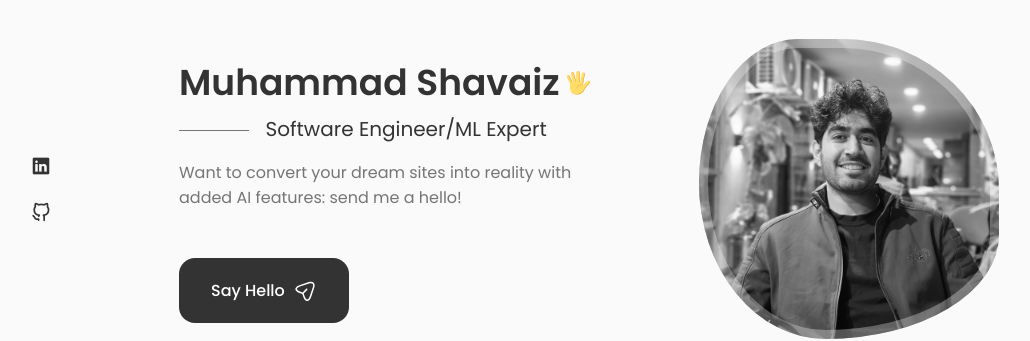
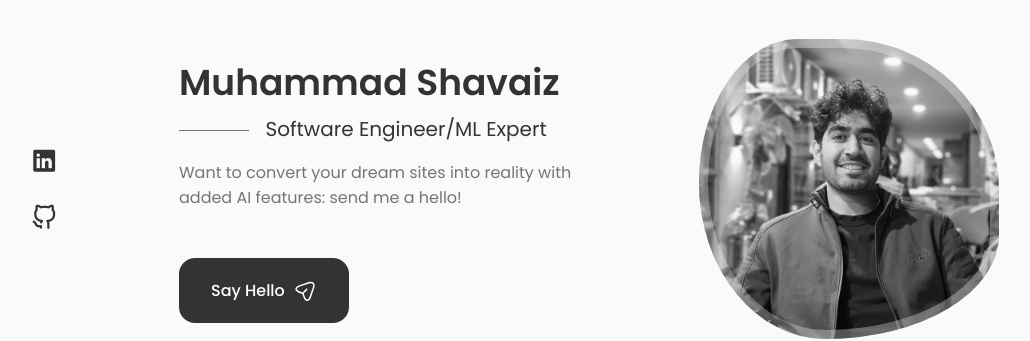
Before and after one commit to MuhammadShavaiz/Portfolio, a React (Create React App) app: page / in a window 1280 px wide. Shown: the part 145-486 px from the top of the page, without its empty margins (125-1155 px from the left). Built offline with nearby package versions, Linux system fonts and the light colour scheme.

Commit message:
initial commit

```diff
--- a/src/components/Home/Data.js
+++ b/src/components/Home/Data.js
@@ -5,55 +5,6 @@
    <div className="home__data">
         <h1 className="home__title">
             Muhammad Shavaiz
-            <svg
-                  width="36"
-                  height="36"
-                  viewBox="0 0 48 48"
-                  fill="none"
-                  xmlns="http://www.w3.org/2000/svg"
-                  class="home__hand"
-                >
-                  <path
-                    d="M25.4995 32.0305L31.3495 33.1555L36.1495 8.48051C36.4495 6.83051 35.3995 5.18051 33.8245 4.88051C32.1745 4.58051 30.5995 5.70551 30.2995 7.35551L25.4995 32.0305Z"
-                    fill="#FFDD67"
-                  ></path>
-                  <path
-                    d="M33.8996 4.88018C33.6746 4.80518 33.5246 4.80518 33.2996 4.80518C34.6496 5.33018 35.3996 6.75518 35.0996 8.25518L30.2996 32.9302L31.3496 33.1552L36.1496 8.48018C36.5246 6.75518 35.4746 5.18018 33.8996 4.88018Z"
-                    fill="#EBA352"
-                  ></path>
-                  <path
-                    d="M19.4995 32.7802H26.5495V5.55518C26.5495 3.53018 24.9745 1.80518 23.0245 1.80518C21.1495 1.80518 19.4995 3.45518 19.4995 5.55518V32.7802Z"
-                    fill="#FFDD67"
-                  ></path>
-                  <path
-                    d="M23.0995 1.80518C22.9495 1.80518 22.7245 1.80518 22.5745 1.88018C24.2995 2.18018 25.5745 3.68018 25.5745 5.55518V32.8552H26.6245V5.55518C26.6245 3.45518 25.0495 1.80518 23.0995 1.80518Z"
-                    fill="#EBA352"
-                  ></path>
-                  <path
-                    d="M15.7495 32.7054L21.7495 31.1304L15.2245 6.30541C14.7745 4.58041 13.0495 3.53041 11.3995 3.90541C9.74948 4.35541 8.77448 6.08041 9.22448 7.80541L15.7495 32.7054Z"
-                    fill="#FFDD67"
-                  ></path>
-                  <path
-                    d="M11.3995 3.90541L10.9495 4.13041C12.4495 4.05541 13.7995 5.03041 14.2495 6.60541L20.7745 31.4304L21.8245 31.1304L15.2245 6.30541C14.7745 4.58041 13.0495 3.53041 11.3995 3.90541Z"
-                    fill="#EBA352"
-                  ></path>
-                  <path
-                    d="M2.99937 10.355C1.57437 11.03 1.12437 12.83 1.87437 14.33L11.7744 34.055L16.7994 31.505L6.89937 11.78C6.14937 10.28 4.42437 9.68 2.99937 10.355Z"
-                    fill="#FFDD67"
-                  ></path>
-                  <path
-                    d="M2.99956 10.355C2.84956 10.43 2.69956 10.505 2.54956 10.655C3.82456 10.28 5.24956 10.955 5.92456 12.305L15.8246 32.03L16.7996 31.58L6.89956 11.78C6.14956 10.28 4.42456 9.68 2.99956 10.355Z"
-                    fill="#EBA352"
-                  ></path>
-                  <path
-                    d="M46.2744 22.2801C45.0744 19.9551 41.3244 20.1051 37.4994 24.3051C34.7994 27.2301 34.2744 28.2051 31.5744 28.1301V25.0551C31.5744 25.0551 25.7994 20.7801 14.3244 22.7301C14.3244 22.7301 7.79945 23.6301 7.79945 27.0801C7.79945 27.0801 6.67445 35.4051 8.99945 40.6551C12.4494 48.4551 30.1494 50.4801 35.6994 37.2051C36.8244 34.5801 39.0744 32.6301 41.0994 30.1551C43.4244 27.1551 47.5494 24.7551 46.2744 22.2801Z"
-                    fill="#FFDD67"
-                  ></path>
-                  <path
-                    d="M46.2745 22.28C46.0495 21.83 45.7495 21.53 45.3745 21.23C45.4495 21.305 45.5245 21.38 45.5245 21.53C46.7995 24.08 42.6745 26.405 40.1995 29.405C38.1745 31.88 35.9245 33.83 34.7995 36.455C29.9995 47.93 16.0495 47.93 10.1995 42.68C15.5245 48.68 30.5245 49.28 35.5495 37.205C36.6745 34.58 38.9245 32.63 40.9495 30.155C43.4245 27.155 47.5495 24.755 46.2745 22.28ZM32.3245 28.13C27.4495 26.33 18.7495 29.63 19.9495 38.405C19.9495 30.23 27.3745 28.205 31.4245 28.205C32.0245 28.13 32.3245 28.13 32.3245 28.13Z"
-                    fill="#EBA352"
-                  ></path>
-                </svg>
         </h1>
         <h3 className="home__subtitle">
             Software Engineer/ML Expert
--- a/src/components/Home/Home.css
+++ b/src/components/Home/Home.css
@@ -15,7 +15,7 @@
 }
 
 .home__social-icon{
-    font-size: 1.25rem;
+    font-size: 1.65rem;
     color: var(--title-color);
 }
 .home__social-icon:hover{
```
